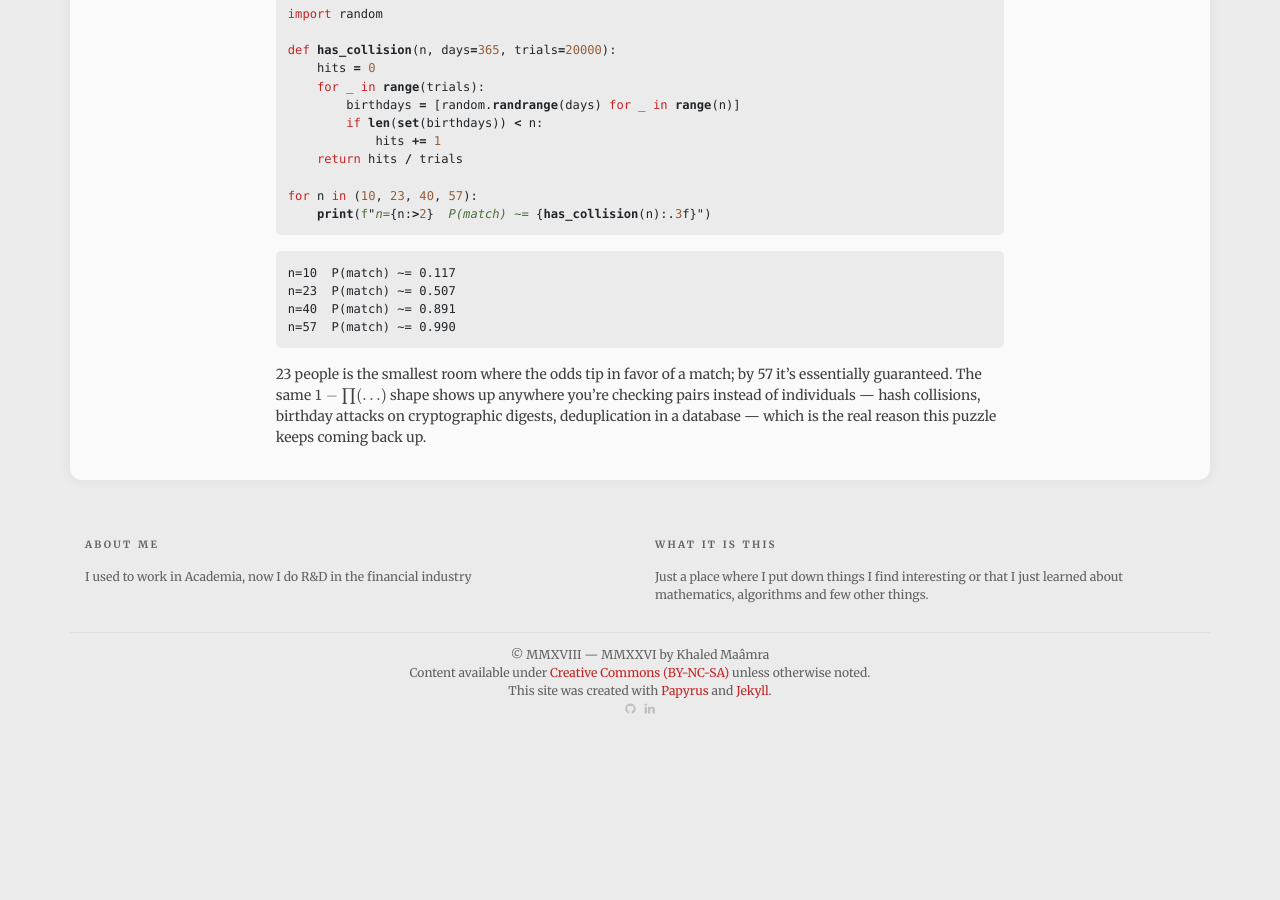
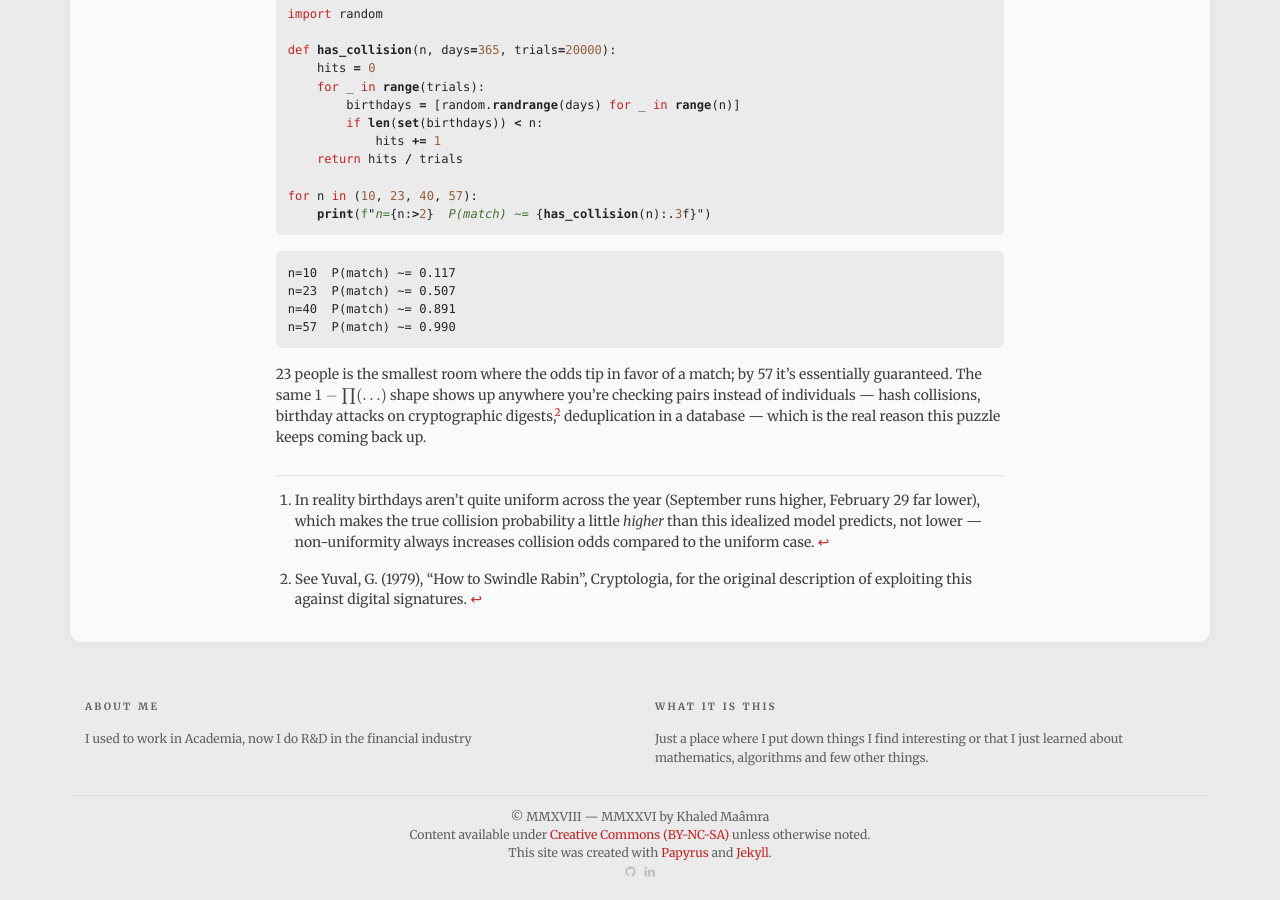
Before and after one commit to 0kham/0kham.github.io, a Jekyll site: the page built from _posts/2026-08-10-the-birthday-paradox.md, in a window 1280 px wide and 900 px high, scrolled down 1237 px. Built offline with Jekyll 4.4.1, drawn with Linux system fonts in a browser that asks for light colours; some web fonts are replaced; before the commit the page ends 1974 px from its top, so only the background shows below that; some of the changed text lies outside the part shown.

Commit message:
test: add footnotes to both test posts
The theme already had kramdown's native footnote CSS wired up
(.footnotes / sup > .footnote in _base.scss, inherited from the
original theme, same as hugosereno.com) but no post had ever used
the [^label] syntax to exercise it. Adds one aside + one citation to
the birthday-paradox post, and one caveat to the BFS post.

Co-Authored-By: Claude Sonnet 5 <noreply@anthropic.com>

````diff
--- a/_posts/2026-08-10-the-birthday-paradox.md
+++ b/_posts/2026-08-10-the-birthday-paradox.md
@@ -11,7 +11,7 @@ How many people do you need in a room before it's more likely than not that two
 
 ## Counting collisions instead of matches
 
-It's much easier to compute the probability that **no two people** share a birthday than to compute the probability that some pair does. With $n$ people and 365 equally likely birthdays, the probability of no collision is
+It's much easier to compute the probability that **no two people** share a birthday than to compute the probability that some pair does. With $n$ people and 365 equally likely birthdays,[^uniform] the probability of no collision is
 
 $$
 P(\text{no match}) = \prod_{i=0}^{n-1} \frac{365 - i}{365}
@@ -63,4 +63,8 @@ n=40  P(match) ~= 0.891
 n=57  P(match) ~= 0.990
 ```
 
-23 people is the smallest room where the odds tip in favor of a match; by 57 it's essentially guaranteed. The same $1 - \prod(\ldots)$ shape shows up anywhere you're checking pairs instead of individuals — hash collisions, birthday attacks on cryptographic digests, deduplication in a database — which is the real reason this puzzle keeps coming back up.
+23 people is the smallest room where the odds tip in favor of a match; by 57 it's essentially guaranteed. The same $1 - \prod(\ldots)$ shape shows up anywhere you're checking pairs instead of individuals — hash collisions, birthday attacks on cryptographic digests,[^attack] deduplication in a database — which is the real reason this puzzle keeps coming back up.
+
+[^uniform]: In reality birthdays aren't quite uniform across the year (September runs higher, February 29 far lower), which makes the true collision probability a little *higher* than this idealized model predicts, not lower — non-uniformity always increases collision odds compared to the uniform case.
+
+[^attack]: See Yuval, G. (1979), "How to Swindle Rabin", Cryptologia, for the original description of exploiting this against digital signatures.
````
Also changed, not shown: _posts/2026-08-20-breadth-first-search-visually.md (+3 -1 lines).
